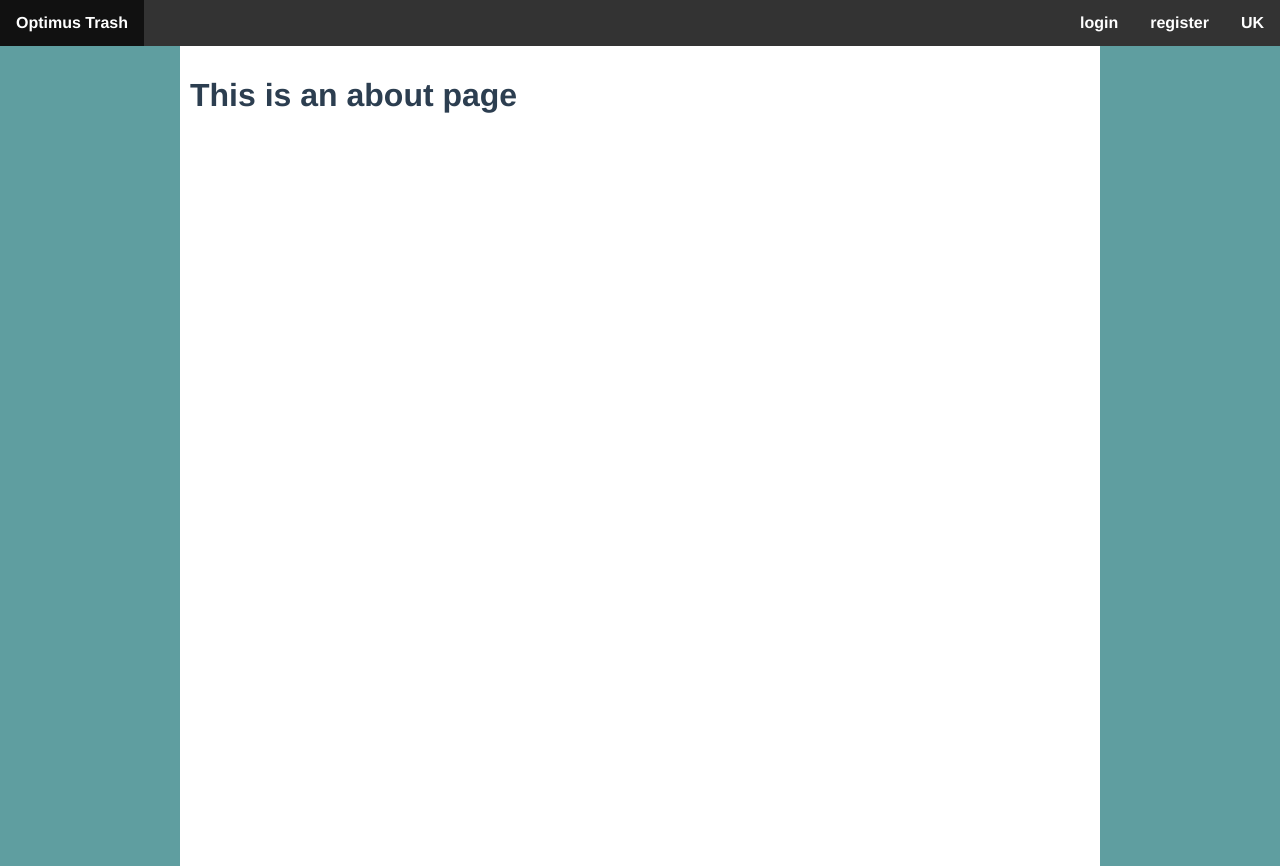
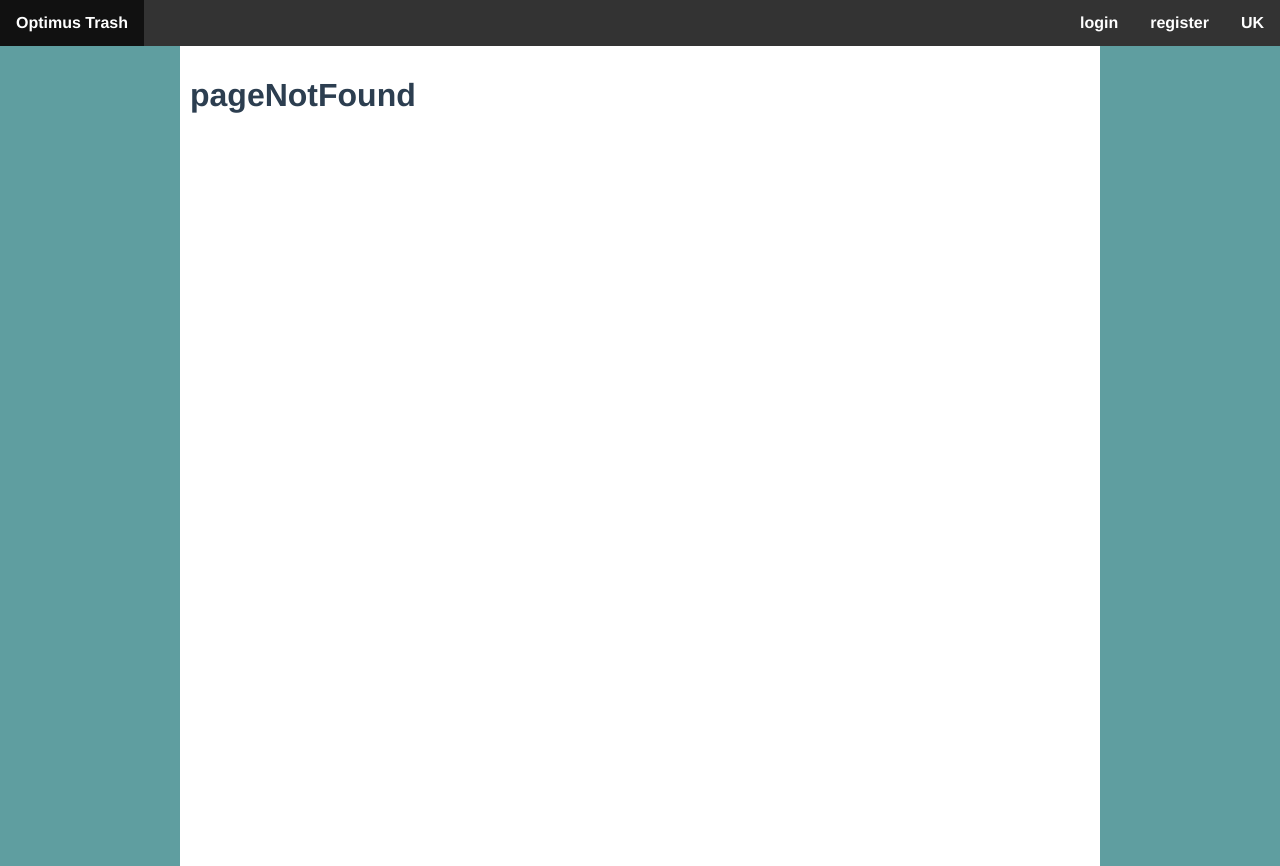
Before and after one commit to hesoyam11/optimus-trash-vue-client, a Vue app: page /about in a window 1280 px wide. Built offline with nearby package versions, Linux system fonts and the light colour scheme; no server answers.

Commit message:
localized `NotFound404` and removed `About`

```diff
--- a/src/router.js
+++ b/src/router.js
@@ -19,14 +19,6 @@ const router = new Router({
       path: '/',
       name: 'home',
       component: Home
-    },
-    {
-      path: '/about',
-      name: 'about',
-      // route level code-splitting
-      // this generates a separate chunk (about.[hash].js) for this route
-      // which is lazy-loaded when the route is visited.
-      component: () => import(/* webpackChunkName: "about" */ './views/About.vue')
     },
     {
       path: '/login',
--- a/src/views/About.vue
+++ /dev/null
@@ -1,5 +0,0 @@
-<template>
-  <div class="about">
-    <h1>This is an about page</h1>
-  </div>
-</template>
--- a/src/views/NotFound404.vue
+++ b/src/views/NotFound404.vue
@@ -1,7 +1,7 @@
 <template>
-  <div>
-    <h1>Page Not Found 404</h1>
-  </div>
+    <div>
+        <h1>{{ $t('pageNotFound') }}</h1>
+    </div>
 </template>
 
 <script>
@@ -10,6 +10,13 @@
     }
 </script>
 
-<style scoped>
-
-</style>
+<i18n>
+{
+    "en": {
+        "pageNotFound": "Page Not Found 404"
+    },
+    "uk": {
+        "pageNotFound": "Сторінка Не Знайдена 404"
+    }
+}
+</i18n>
```
